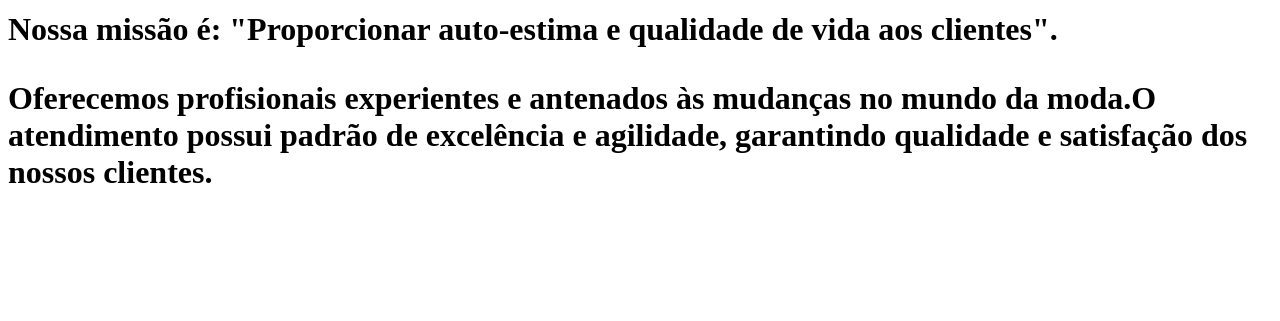
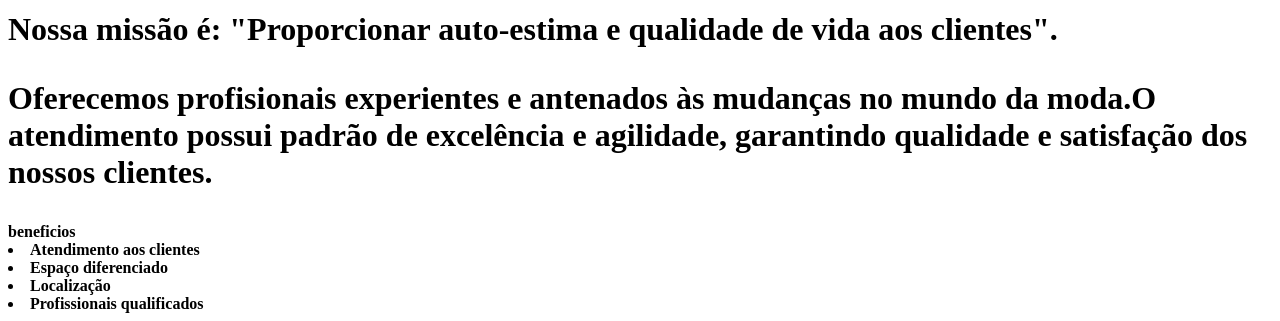
Before and after one commit to marispitzer/barbearia, a plain HTML site: page index.html in a window 1280 px wide. Shown: the part 534-855 px from the top of the page. Before the commit the page ends 800 px from the top, so only its background shows below. Drawn offline with Linux system fonts and the light colour scheme.

Commit message:
Update index.html

```diff
--- a/index.html
+++ b/index.html
@@ -1,5 +1,6 @@
 <!DOCTYPE html>
 <html long="pt-br">
+    <head>
     <meta charset="UTF-8"
     </title>Barbearia Aula</title>
     <link rel="""stylessheet" href=""style.css">
@@ -13,4 +14,12 @@
     <p>Nossa missão é: "Proporcionar auto-estima e qualidade de vida aos clientes".</p>
 
     <p>Oferecemos profisionais experientes e antenados às mudanças no mundo da moda.O atendimento possui padrão de excelência e agilidade, garantindo qualidade e satisfação dos nossos clientes.</p>
+    </h2>beneficios</h2>
+    </ul>
+    <li class="itens">Atendimento aos clientes</li>
+     <li class="itens">Espaço diferenciado
+          <li class="itens">Localização</li>
+     <li class="itens">Profissionais qualificados</li>
+</ul>
+</body>
 </html>
```
